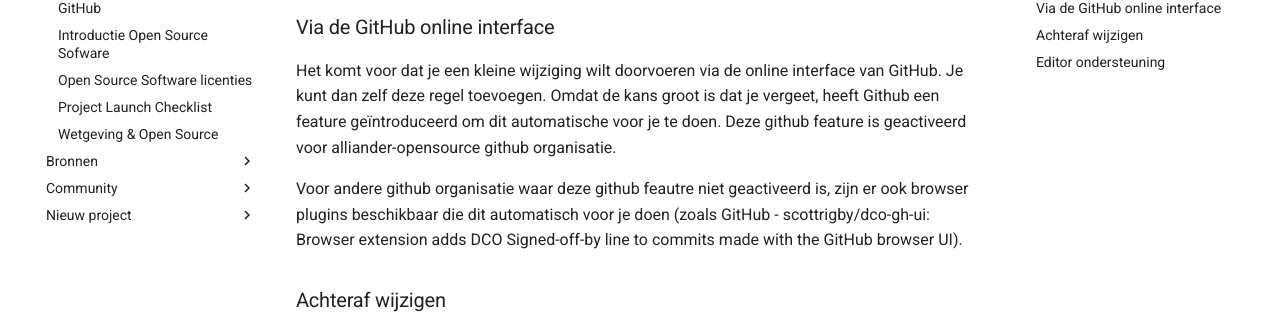
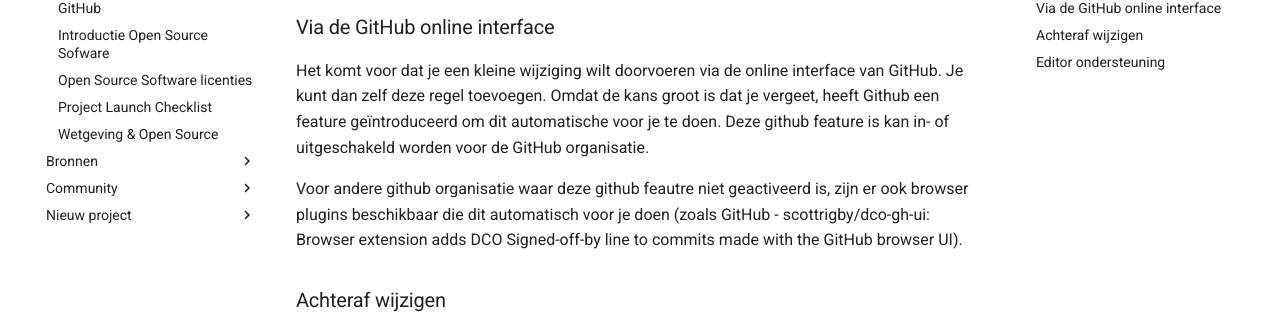
Before and after one commit to ospo-nl/kennisbank, an MkDocs documentation site: the page built from docs/best-practices/DCO.md, in a window 1280 px wide and 900 px high, scrolled down 1497 px. Shown: the part 199-512 px from the top of the window. Built offline with MkDocs 1.6.1 and Material for MkDocs 9.7.7, drawn with Linux system fonts in a browser that asks for light colours; comment, search, counter and statistics services are not loaded.

Commit message:
remove alliander specifics
Co-authored-by: Nico Rikken <nico.rikken@alliander.com>
Signed-off-by: Marc van Andel <2315396+marcvanandel@users.noreply.github.com>

```diff
--- a/docs/best-practices/DCO.md
+++ b/docs/best-practices/DCO.md
@@ -72,8 +72,8 @@
 
 Het komt voor dat je een kleine wijziging wilt doorvoeren via de online interface van GitHub. Je
 kunt dan zelf deze regel toevoegen. Omdat de kans groot is dat je vergeet, heeft Github een feature
-geïntroduceerd om dit automatische voor je te doen. Deze github feature is geactiveerd voor
-alliander-opensource github organisatie.
+geïntroduceerd om dit automatische voor je te doen. Deze github feature is kan in- of uitgeschakeld worden
+voor de GitHub organisatie.
 
 Voor andere github organisatie waar deze github feautre niet geactiveerd is, zijn er ook browser
 plugins beschikbaar die dit automatisch voor je doen (zoals GitHub - scottrigby/dco-gh-ui: Browser
```
